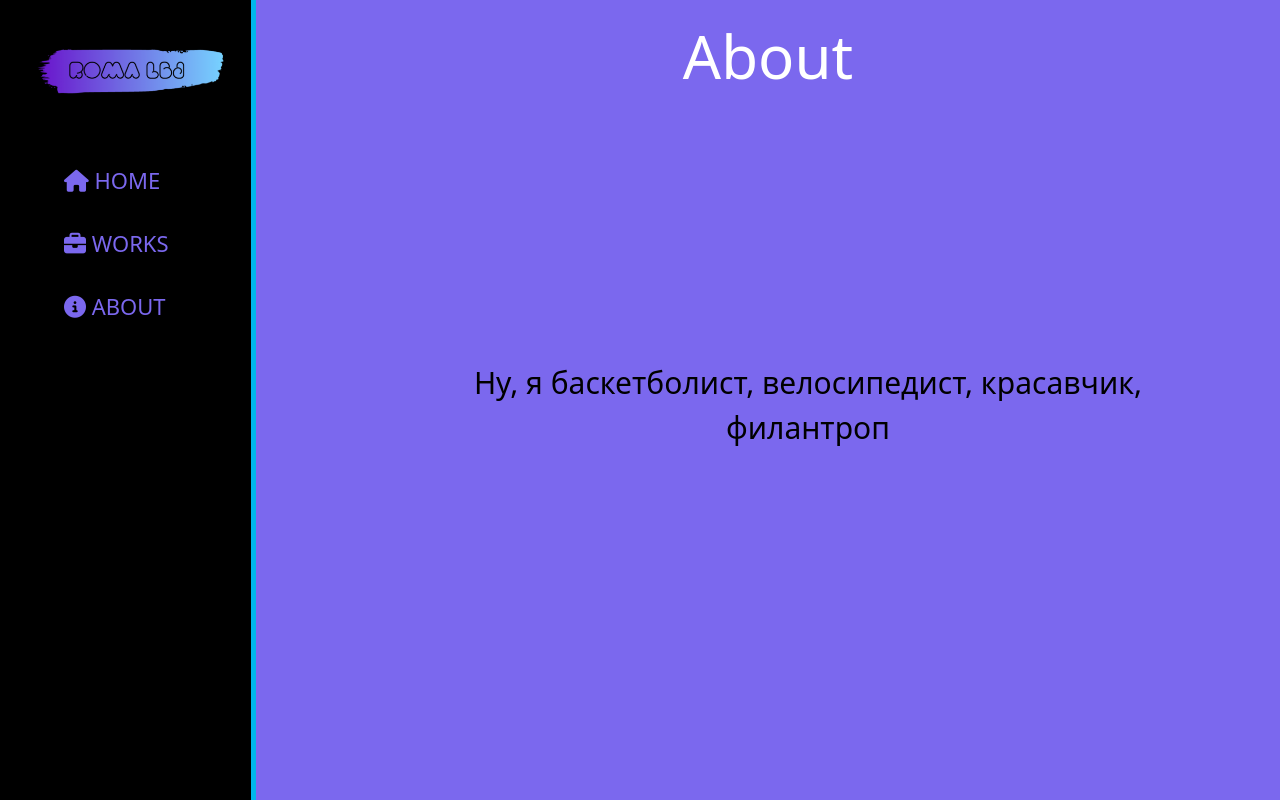
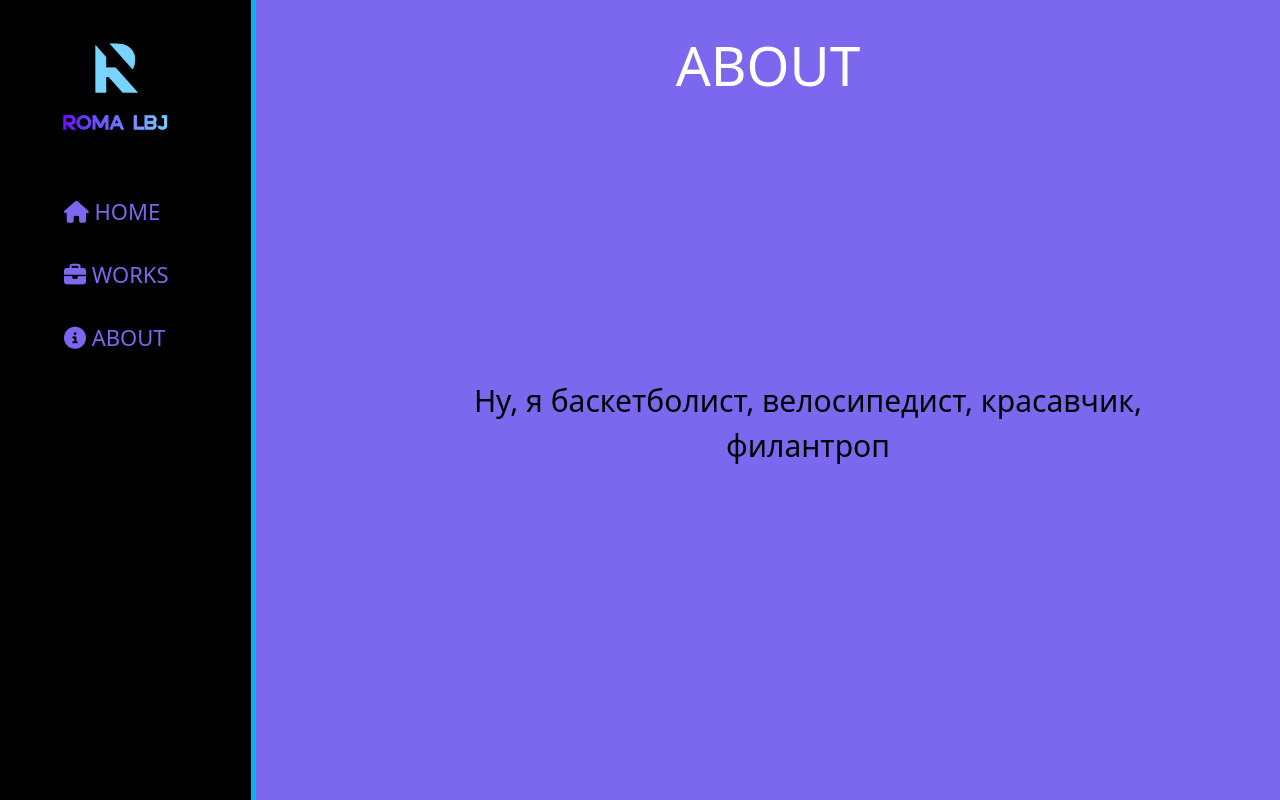
Before and after one commit to Romalbj/coolest_site, a Django app: template coolest_site/main/templates/main/about.html in a window 1280 px wide. Run offline with Django 5.2, Linux system fonts and the light colour scheme; the template is opened without the code that fills it, so the values that code supplies are empty.

Commit message:
new logo

```diff
--- a/coolest_site/main/static/main/css/main.css
+++ b/coolest_site/main/static/main/css/main.css
@@ -15,8 +15,9 @@ aside {
 }
 
 aside img {
-    width: 200px;
+    width: 150px;
     float: center;
+    padding-left: 15px;
 }
 
 aside ul {list-style: none}
@@ -51,7 +52,7 @@ main .features p {
 }
 
 main .features h1 {
-    font-size: 60px;
+    font-size: 55px;
     color: white;
-    padding: 20px 0;
+    padding: 32px 0;
 }
--- a/coolest_site/main/templates/main/about.html
+++ b/coolest_site/main/templates/main/about.html
@@ -1,11 +1,11 @@
 {% extends 'main/layout.html' %}
 
-{% block title %}Главная страница{% endblock %}
+{% block title %}About{% endblock %}
 
 
 {% block content %}
     <div class="features">
-        <h1>About</h1>
+        <h1>ABOUT</h1>
         <p>Ну, я баскетболист, велосипедист, красавчик, филантроп</p>
     </div>
 
--- a/coolest_site/main/templates/main/layout.html
+++ b/coolest_site/main/templates/main/layout.html
@@ -13,7 +13,7 @@
 </head>
 <body>
     <aside>
-        <a href="{% url 'home' %}" style="text-decoration: none;"><img src="{% static 'main/img/loog.png' %}" alt="logo"></a>
+        <a href="{% url 'home' %}" style="text-decoration: none;"><img src="{% static 'main/img/logo.png' %}" alt="logo"></a>
         <span class="logo">Roma_lbj</span>
         <ul>
             <a href="{% url 'home' %}" style="text-decoration: none;"><li><i class="fa-solid fa-house"></i> HOME</li></a>
--- a/coolest_site/main/templates/main/output.html
+++ b/coolest_site/main/templates/main/output.html
@@ -1,11 +1,11 @@
 {% extends 'main/layout.html' %}
 
-{% block title %}Главная страница{% endblock %}
+{% block title %}Home{% endblock %}
 
 
 {% block content %}
     <div class="features">
-        <h1>Home</h1>
+        <h1>HOME</h1>
         <p>Я начинающий python developer, изучающий веб-программирование, чтобы узнать больше, перейди в раздел About))</p>
     </div>
 
--- a/coolest_site/main/templates/main/works.html
+++ b/coolest_site/main/templates/main/works.html
@@ -5,7 +5,7 @@
 
 {% block content %}
     <div class="features">
-        <h1>Works</h1>
+        <h1>WORKS</h1>
         <p>Скоро тут будут мои работы 😀</p>
     </div>
 
```
Also changed, not shown: coolest_site/main/static/main/img/logo.png (added), coolest_site/main/static/main/img/loog.png (deleted).
